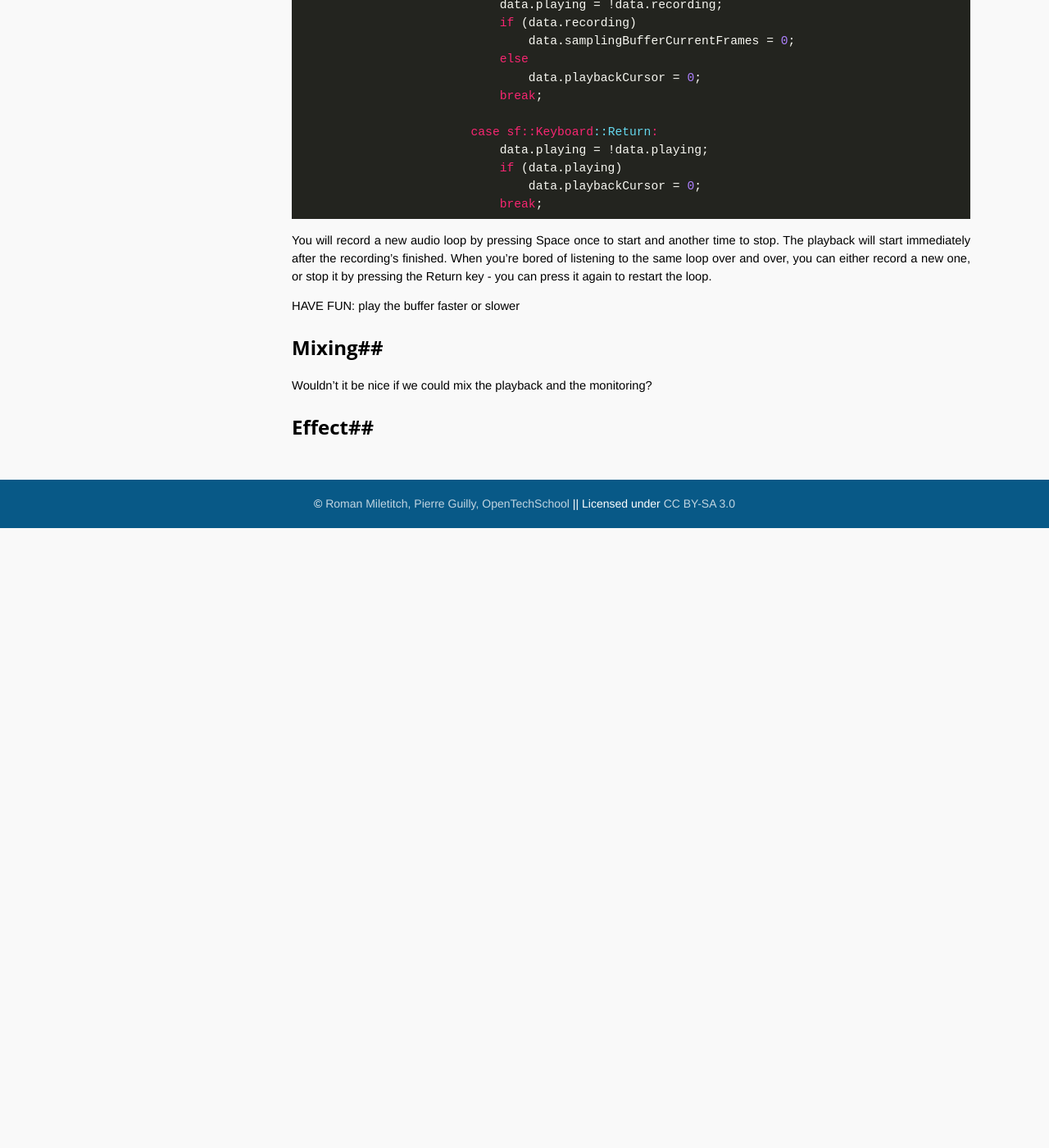
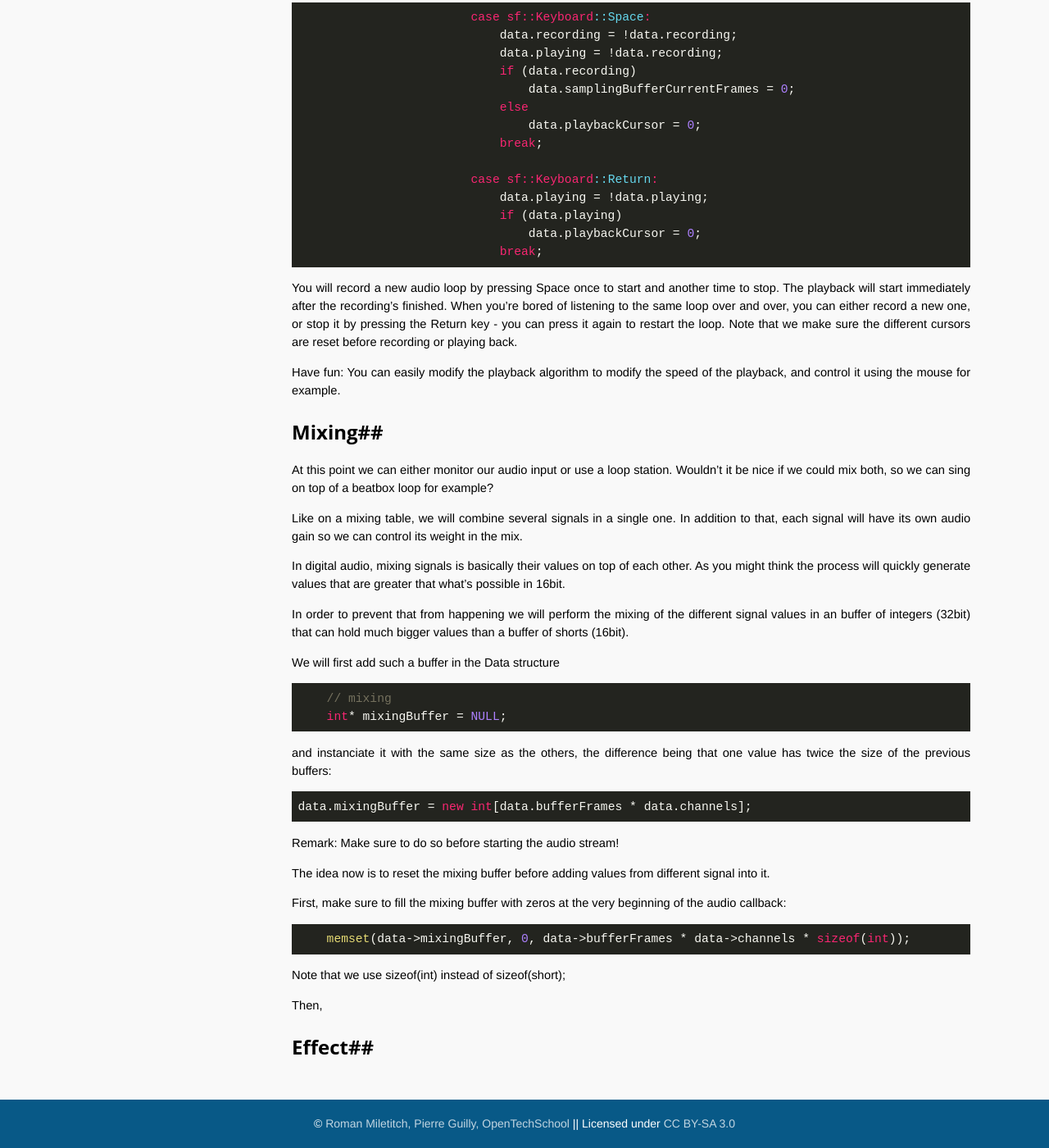
Before and after one commit to OpenTechSchool-Brussels/blast-it, a Jekyll site: the page built from setting-up.markdown, in a window 1280 px wide and 1400 px high, scrolled down 6471 px. Shown: the whole window at 82% size. Built offline with Jekyll 4.4.1, drawn with Linux system fonts in a browser that asks for light colours; before the commit the page ends 7115 px from its top, so only the background shows below that; some of the changed text lies outside the part shown.

Commit message:
updated text

````diff
--- a/setting-up.markdown
+++ b/setting-up.markdown
@@ -4,10 +4,12 @@ layout: default
 num: 1
 ---
 
-[Bonjour](google.com)
-[Image](http://media.melty.fr/google-journee-de-la-femme-image-438484-article-ajust_930.jpg)
+[Pierre Guilluy](http://proteinderklang.com/Credits/PierreGuilluy.html)
 
 ##Base Code##
+
+Here's the base code you can copy and paste in main.cpp, compile and run to make sure both RtAudio and SFML run fine on your system.
+This code first makes sure RtAudio is functionnal, then creates a window and runs an event loop using SFML.
 
 ```java
 #include <iostream>
@@ -341,13 +343,51 @@ Let's go to the main function and handle two new key events.
 You will record a new audio loop by pressing Space once to start and another time to stop.
 The playback will start immediately after the recording's finished.
 When you're bored of listening to the same loop over and over, you can either record a new one, or stop it by pressing the Return key - you can press it again to restart the loop.
+Note that we make sure the different cursors are reset before recording or playing back.
 
-HAVE FUN: play the buffer faster or slower
+Have fun:
+You can easily modify the playback algorithm to modify the speed of the playback, and control it using the mouse for example.
 
 ##Mixing##
 
-Wouldn't it be nice if we could mix the playback and the monitoring?
+At this point we can either monitor our audio input or use a loop station.
+Wouldn't it be nice if we could mix both, so we can sing on top of a beatbox loop for example?
 
+Like on a mixing table, we will combine several signals in a single one.
+In addition to that, each signal will have its own audio gain so we can control its weight in the mix.
+
+In digital audio, mixing signals is basically their values on top of each other.
+As you might think the process will quickly generate values that are greater that what's possible in 16bit.
+
+In order to prevent that from happening we will perform the mixing of the different signal values in an buffer of integers (32bit) that can hold much bigger values than a buffer of shorts (16bit).
+
+We will first add such a buffer in the Data structure
+
+```java
+    // mixing
+    int* mixingBuffer = NULL;
+```
+
+and instanciate it with the same size as the others, the difference being that one value has twice the size of the previous buffers:
+
+```java
+data.mixingBuffer = new int[data.bufferFrames * data.channels];
+```
+
+Remark:
+Make sure to do so before starting the audio stream!
+
+The idea now is to reset the mixing buffer before adding values from different signal into it.
+
+First, make sure to fill the mixing buffer with zeros at the very beginning of the audio callback:
+
+```java
+    memset(data->mixingBuffer, 0, data->bufferFrames * data->channels * sizeof(int));
+```
+
+Note that we use sizeof(int) instead of sizeof(short);
+
+Then,
 
 
 
````
